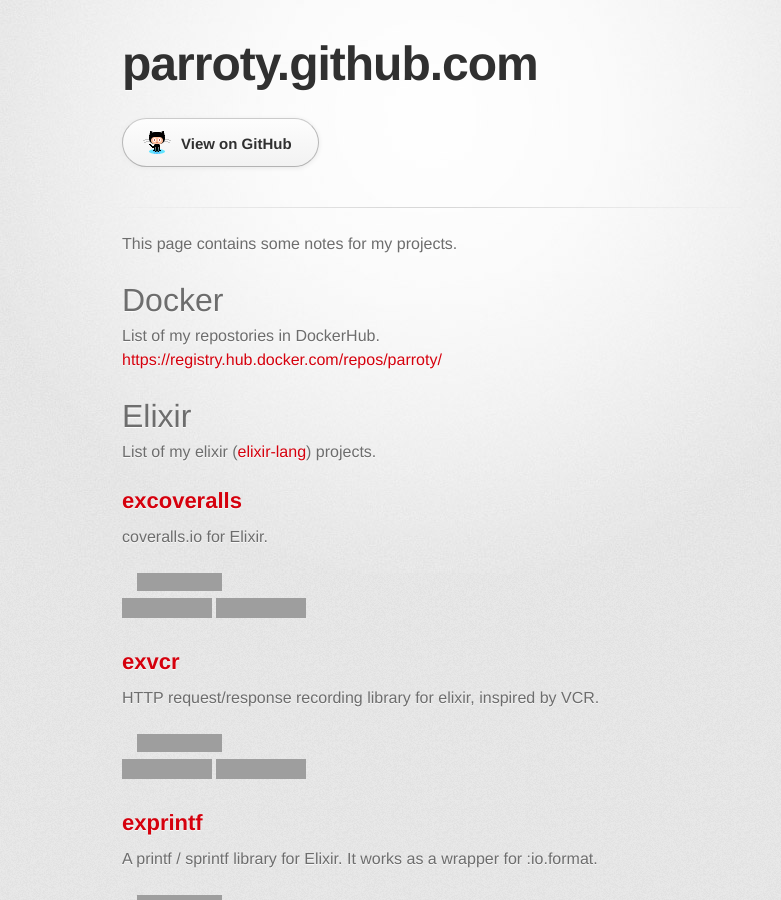
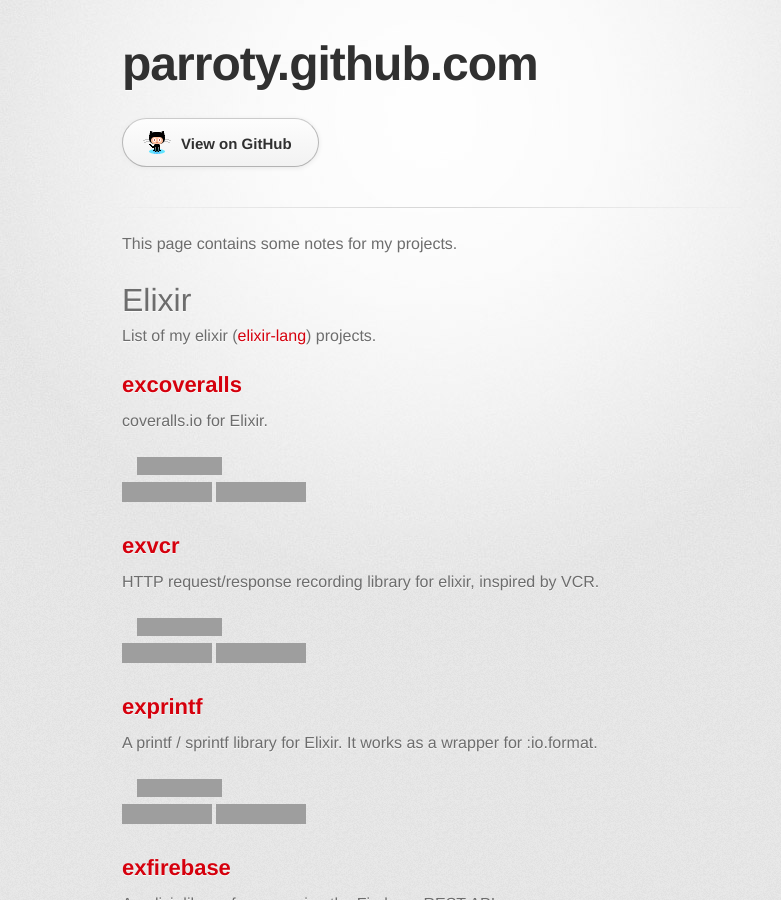
Before and after one commit to parroty/parroty.github.com, a Jekyll site: the page built from index.md, in a window 1280 px wide and 900 px high, cut to the strip 0-900 px from the top of the window. Shown: the whole strip, without its empty margins (208-989 px from the left). Built offline with Jekyll 4.4.1, drawn with Linux system fonts in a browser that asks for light colours; some web fonts are replaced; Markdown is read by kramdown in place of the engine named in the settings; grey boxes are pictures that could not be loaded.

Commit message:
Remove deprecated docker hub link

```diff
--- a/index.md
+++ b/index.md
@@ -2,10 +2,6 @@
 layout: default
 ---
 This page contains some notes for my projects.
-
-# Docker
-List of my repostories in DockerHub.<br/>
-<a href="https://registry.hub.docker.com/repos/parroty/" target="_blank">https://registry.hub.docker.com/repos/parroty/</a>
 
 # Elixir
 List of my elixir (<a href="http://elixir-lang.org/" target="_blank">elixir-lang</a>) projects.
```
